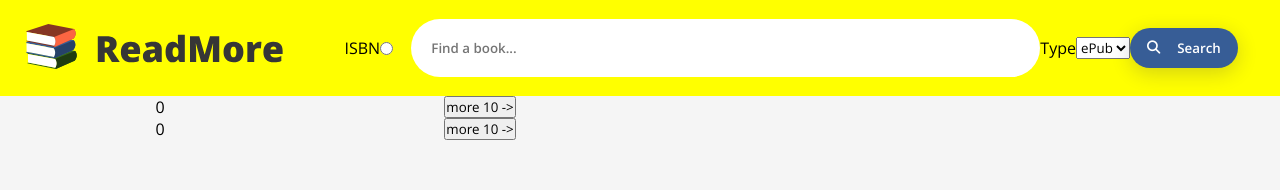
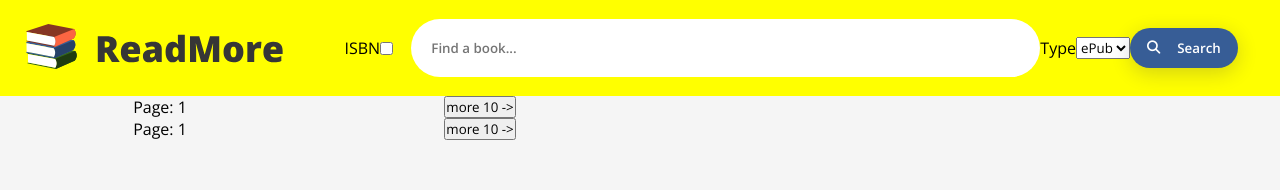
Before and after one commit to JJDSNT/bookstore, a Next.js app: page / in a window 1280 px wide. Shown: the top 190 px of the page. Built offline with nearby package versions, Linux system fonts and the light colour scheme.

Commit message:
quick test

```diff
--- a/components/Header.js
+++ b/components/Header.js
@@ -9,7 +9,7 @@ class Header extends Component {
     this.state = {
       error: false,
       extension: "epub",
-      offset: 10
+      offset: 0
     };
     this.search = this.search.bind(this);
     this.handleChange = this.handleChange.bind(this);
@@ -45,7 +45,7 @@ class Header extends Component {
         <div className={style.searchContainer}>
           <form className={style.searchBar} onSubmit={this.search}>
             <label htmlFor="isbn">ISBN</label>
-            <input id="isbn" type="radio"></input>
+            <input id="isbn" type="checkbox"></input>
             <input
               ref={a => (this._inputElement = a)}
               className={style.searchInput}
--- a/components/Pagination.js
+++ b/components/Pagination.js
@@ -9,7 +9,7 @@ function Pagination({ offset }) {
             {offset > 0 &&
                 <button onClick={() => { }}>&lt;- less 10 </button>
             }
-            &nbsp;{offset}&nbsp;
+            Page: {(offset/10)+1}
             <button type="button">more 10 -&gt;</button>
         </div>
     )
```
